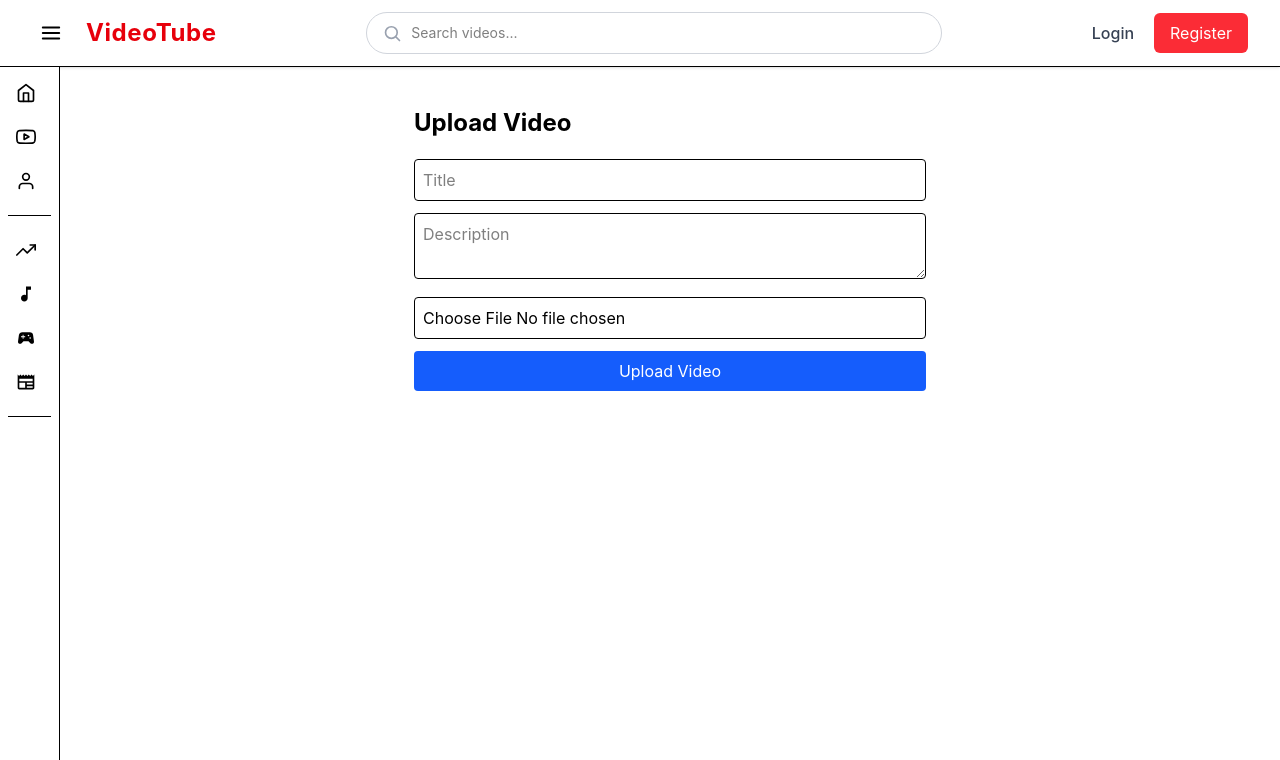
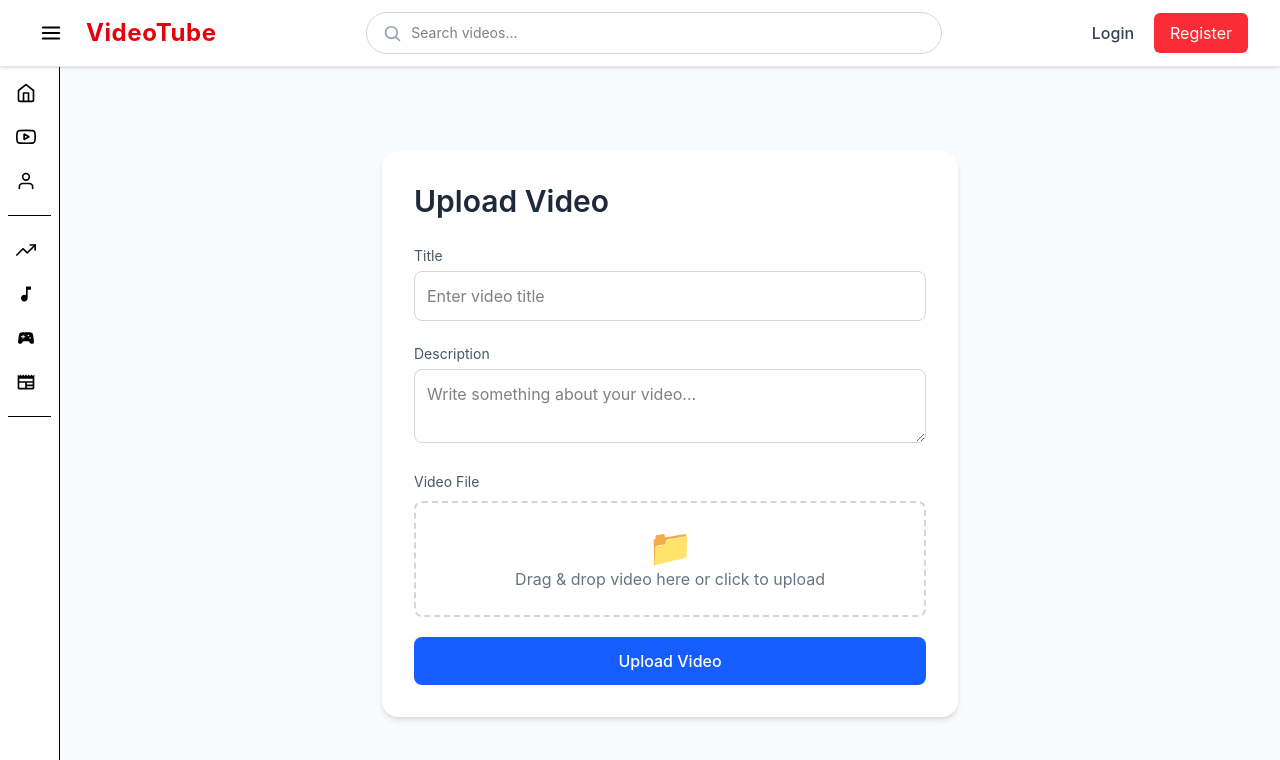
Before and after one commit to Omprapandeep/videostream, a React app in the folder frontend/: page /upload in a window 1280 px wide. Shown: the top 760 px of the page. Built offline with nearby package versions, Linux system fonts and the light colour scheme; the HTML template or start-up script is replaced by a standard one.

Commit message:
ui improvement upload drag drop

```diff
--- a/frontend/src/components/Navbar.jsx
+++ b/frontend/src/components/Navbar.jsx
@@ -56,14 +56,14 @@ const Navbar = ({ toggle }) => {
   }
 
   return (
-    <nav className='bg-white border-b shadow-sm px-4 md:px-8 py-3 flex items-center justify-between'>
+    <nav className='bg-white/50  backdrop-blur-md border-b border-gray-200 sticky top-0 z-20 shadow-sm px-4 md:px-8 py-3 flex items-center justify-between'>
 
       <div className="flex items-center gap-4">
 
         {/* Hamburger (desktop only) */}
         <button
           onClick={toggle}
-          className="hidden md:block p-2 hover:bg-gray-200 rounded-full"
+          className="hidden cursor-pointer md:block p-2 hover:bg-gray-200 rounded-full"
         >
           <FiMenu size={22} />
         </button>
@@ -80,7 +80,7 @@ const Navbar = ({ toggle }) => {
       <div className="flex-1 max-w-xl mx-8">
         <div className="relative" onClick={(e) => e.stopPropagation()}>{/*  //event bubbling */}
           {suggestions.length > 0 && (
-            <div className="absolute top-full left-0 w-full bg-white border mt-1 rounded-md shadow-lg z-50">
+            <div className="absolute top-full left-0 w-full bg-white/95 backdrop-blur-md border mt-1 rounded-md shadow-lg z-50">
 
               {suggestions.map((video) => (
                 <div
@@ -151,7 +151,7 @@ const Navbar = ({ toggle }) => {
             {/* Upload */}
             <Link
               to="/upload"
-              className="hidden sm:flex items-center gap-2 bg-blue-600 text-white px-3 py-2 rounded-md text-sm"
+              className="hidden sm:flex items-center gap-2 bg-blue-600 text-white px-3 py-2 rounded-md text-sm hover:bg-blue-700 transition"
             >
               <FiUpload size={16} />
               <span className="hidden md:block">Upload</span>
--- a/frontend/src/components/Sidebar.jsx
+++ b/frontend/src/components/Sidebar.jsx
@@ -68,7 +68,7 @@ const Sidebar = ({ open }) => {
     };
 
     return (
-        <div className="bg-white h-[calc(100vh-67px)] sticky top-16 overflow-y-auto border-r p-2">
+        <div className="bg-white h-full  overflow-y-auto border-r p-2">
 
             {/* 🔹 Main Menu */}
             <div className="flex flex-col gap-2">
--- a/frontend/src/layouts/Mainlayout.jsx
+++ b/frontend/src/layouts/Mainlayout.jsx
@@ -6,17 +6,17 @@ const MainLayout = ({ children }) => {
   const [open, setOpen] = useState(false);
 
   return (
-    <div>
+    <div >
 
       {/* ✅ Navbar FULL WIDTH */}
       <Navbar toggle={() => setOpen(!open)} />
 
       {/* ✅ Below Navbar Layout */}
-      <div className="flex">
+      <div className="flex h-[calc(100vh-67px)] overflow-hidden">
 
         {/* Sidebar */}
         <div
-          className={`hidden md:block h-[calc(100vh-66.5px)] ${
+          className={`hidden md:block h-full overflow-y-auto ${
             open ? "w-56" : "w-15"
           } transition-all duration-200`}
         >
@@ -24,7 +24,7 @@ const MainLayout = ({ children }) => {
         </div>
 
         {/* Main Content */}
-        <div className="flex-1 overflow-hidden">
+        <div className="flex-1 overflow-y-auto custom-scrollbar">
           {children}
         </div>
 
--- a/frontend/src/pages/Feedpage.jsx
+++ b/frontend/src/pages/Feedpage.jsx
@@ -78,7 +78,7 @@ const Feed = () => {
     }, [, hasMore, loading]);
 
     return (
-        <div className="p-6 h-[calc(100vh-66.5px)] overflow-y-auto custom-scrollbar">
+        <div className="p-6  ">
 
             <h1 className="text-2xl font-semibold mb-4 text-gray-800">
                 Subscribed Feed
--- a/frontend/src/pages/Home.jsx
+++ b/frontend/src/pages/Home.jsx
@@ -68,7 +68,7 @@ const Home = () => {
           </div>
 
         ) : (
-          <div className='p-6 grid grid-cols-1 md:grid-cols-3 lg:grid-cols-4 gap-6'>
+          <div className='p-6 grid   grid-cols-1 md:grid-cols-3 lg:grid-cols-4 gap-6'>
             {
               videos.map((video) => {
                 return <VideoCard key={video._id} video={video} />
--- a/frontend/src/pages/Mychannel.jsx
+++ b/frontend/src/pages/Mychannel.jsx
@@ -1,6 +1,7 @@
 import React, { useEffect, useState } from "react";
 import api from "../services/api";
 import { FaTrash, FaEdit, FaEye, FaVideo } from "react-icons/fa";
+import { Link } from "react-router-dom";
 
 const Mychannel = () => {
   const [videos, setvideos] = useState([]);
@@ -67,182 +68,160 @@ const Mychannel = () => {
   }
 
 return (
-    <div className="p-8 max-w-6xl mx-auto">
+  <div className="p-4 md:p-8 max-w-7xl mx-auto">
 
-      {/* Channel Header */}
-      <div className="bg-white rounded-xl shadow-md p-6 mb-8 flex items-center justify-between">
+    {/* 🔥 Header */}
+    <div className="flex items-center justify-between mb-8">
 
       <div className="flex items-center gap-4">
-
-          <div className="w-14 h-14 rounded-full bg-red-500 text-white flex items-center justify-center text-xl font-bold">
+        <div className="w-14 h-14 rounded-full bg-linear-to-br from-red-500 to-red-600 text-white flex items-center justify-center text-2xl font-bold shadow">
           {user?.username?.charAt(0).toUpperCase()}
         </div>
 
         <div>
-            <h1 className="text-xl font-semibold text-gray-800">
+          <h1 className="text-xl font-semibold text-gray-900">
             {user?.username}
           </h1>
-
-            <p className="text-sm text-gray-500 flex items-center gap-1">
-              <FaVideo className="text-gray-400" />
-              {videos.length} Videos Uploaded
+          <p className="text-sm text-gray-500">
+            {videos.length} videos uploaded
           </p>
         </div>
       </div>
 
     </div>
 
+    {/* 🔥 Videos Grid */}
+    <div className="grid grid-cols-1 md:grid-cols-2 xl:grid-cols-3 gap-9">
 
-      {/* Videos Section */}
-      <div className="bg-white rounded-xl shadow-md overflow-hidden">
-
-        {/* Table Header */}
-        <div className="grid grid-cols-4 px-6 py-4 bg-gray-50 text-sm font-semibold text-gray-600 border-b">
-          <span>Video</span>
-          <span>Views</span>
-          <span>Date</span>
-          <span className="text-right">Actions</span>
-        </div>
-
-        {/* Videos List */}
       {videos.map((video) => (
 
-          <div
-            key={video._id}
-            className="grid grid-cols-4 items-center px-6 py-4 border-b hover:bg-gray-50 transition duration-200"
-          >
+       <Link to={`/video/${video._id}` } key={video._id} >
 
-            {/* Video Info */}
-            <div className="flex gap-4 items-center">
+        <div className="bg-white rounded-2xl shadow-sm hover:shadow-md transition p-4 flex flex-col gap-3 group" >
 
+          {/* Thumbnail */}
+          <div className="relative cursor-pointer">
             <img
               src={video.thumbnailUrl}
               alt="thumbnail"
-                className="w-32 h-18 object-cover rounded-md shadow-sm"
+              className="w-full h-45 object-cover rounded-xl"
             />
 
-              <div className="flex flex-col">
-
-                <span className="text-sm font-semibold text-gray-800">
-                  {video.title}
+            {/* Hover overlay */}
+            <div className="absolute inset-0 bg-black/0 group-hover:bg-black/30 transition rounded-xl flex items-center justify-center">
+              <span className="text-white opacity-0 group-hover:opacity-100 transition text-sm">
+                View
               </span>
-
-
             </div>
           </div>
 
+          {/* Title */}
+          <h2 className="text-sm font-semibold text-gray-800 line-clamp-2">
+            {video.title}
+          </h2>
 
-            {/* Views */}
-            <span className="text-sm text-gray-600 font-medium flex items-center gap-2">
-              <FaEye className="text-gray-400" />
-              {video.views}
+          {/* Meta */}
+          <div className="flex justify-between text-xs text-gray-500">
+            <span className="flex items-center gap-1">
+              <FaEye /> {video.views}
             </span>
-
-
-            {/* Date */}
-            <span className="text-sm text-gray-500">
+            <span>
               {new Date(video.createdAt).toLocaleDateString()}
             </span>
-
+          </div>
 
           {/* Actions */}
-            <div className="flex gap-2 justify-end">
+          <div className="flex gap-2 mt-2">
 
-              {/* Edit Button */}
+            {/* Edit */}
             <button
-                onClick={() => handleedit(video)}
-                className="flex items-center gap-1 px-3 py-1.5 text-xs font-medium text-blue-600 bg-blue-100 rounded-md hover:bg-blue-200 transition cursor-pointer"
+              onClick={(e) => {e.preventDefault(); handleedit(video);}}
+              className="flex-1 flex items-center justify-center gap-2 py-2 rounded-lg text-sm font-medium bg-gray-100 hover:bg-gray-200 transition cursor-pointer"
             >
               <FaEdit />
               Edit
             </button>
 
-              {/* Delete Button */}
+            {/* Delete */}
             <button
-                onClick={() => deletevideo(video._id)}
+              onClick={(e) => {e.preventDefault(); deletevideo(video._id);}}
               disabled={deletingid === video._id}
-                className="flex items-center gap-1 px-3 py-1.5 text-xs font-medium text-red-600 bg-red-100 rounded-md hover:bg-red-200 transition cursor-pointer"
+              className="flex-1 flex items-center justify-center gap-2 py-2 rounded-lg text-sm font-medium bg-red-100 text-red-600 hover:bg-red-200 transition cursor-pointer"
             >
               <FaTrash />
-                {deletingid === video._id ? "Deleting..." : "Delete"}
+              {deletingid === video._id ? "..." : "Delete"}
             </button>
 
           </div>
 
         </div>
+
+        </Link>
       ))}
+
+    </div>
 
     {/* Empty State */}
     {videos.length === 0 && (
-          <div className="text-center py-16 text-gray-500">
+      <div className="text-center py-20 text-gray-500">
 
-            <FaVideo className="text-4xl mx-auto mb-3 text-gray-300" />
+        <FaVideo className="text-5xl mx-auto mb-4 text-gray-300" />
 
         <p className="text-lg font-medium">
           No videos uploaded yet
         </p>
 
-            <p className="text-sm text-gray-400">
-              Upload your first video to get started
+        <p className="text-sm text-gray-400 mt-1">
+          Upload your first video 🚀
         </p>
 
       </div>
     )}
 
-      </div>
+    {/* 🔥 Modal */}
+    {showmodal && (
+      <div className="fixed inset-0 z-50 flex items-center justify-center px-4">
 
-      {/* popup */}
-      {showmodal && (
-        <div className="fixed inset-0 z-50 flex items-center justify-center">
-
-          {/* Background overlay */}
         <div
-            className="absolute inset-0 bg-black/40 backdrop-blur-sm"
+          className="absolute inset-0 bg-black/50 backdrop-blur-sm"
           onClick={() => setshowmodal(false)}
         />
 
-          {/* Modal Card */}
-          <div className="relative w-100  bg-white  p-6 rounded-2xl shadow-2xl transform transition-all scale-100">
+        <div className="relative w-full max-w-md bg-white p-6 rounded-2xl shadow-xl">
 
-            {/* Title */}
           <h2 className="text-xl font-semibold mb-4 text-gray-800">
             Edit Video
           </h2>
 
-            {/* Input */}
-            <div className="text-sm" >Title</div>
+          <label className="text-sm text-gray-600">Title</label>
           <input
             type="text"
             value={title}
             onChange={(e) => settitle(e.target.value)}
-              className="w-full border border-gray-300 focus:border-blue-500 focus:ring-2 focus:ring-blue-200 outline-none p-2 rounded-md mb-3 transition"
-              placeholder="Enter title"
+            className="w-full mt-1 mb-3 border border-gray-300 focus:ring-2 focus:ring-blue-500 p-2.5 rounded-lg outline-none"
           />
 
-            {/* Textarea */}
-            <div  className="text-sm">Description</div>
+          <label className="text-sm text-gray-600">Description</label>
           <textarea
             value={description}
             onChange={(e) => setdescription(e.target.value)}
-              className="w-full border border-gray-300 focus:border-blue-500 focus:ring-2 focus:ring-blue-200 outline-none p-2 rounded-md mb-4 transition"
-              placeholder="Enter description"
+            className="w-full mt-1 mb-4 border border-gray-300 focus:ring-2 focus:ring-blue-500 p-2.5 rounded-lg outline-none"
           />
 
-            {/* Buttons */}
           <div className="flex justify-end gap-2">
 
             <button
               onClick={() => setshowmodal(false)}
-                className="px-4 py-1.5 rounded-md bg-gray-200 hover:bg-gray-300 text-sm"
+              className="px-4 py-2 rounded-lg bg-gray-200 hover:bg-gray-300 text-sm cursor-pointer"
             >
               Cancel
             </button>
 
             <button
               onClick={handleupdate}
-                className="px-4 py-1.5 rounded-md bg-blue-500 hover:bg-blue-600 text-white text-sm shadow-md"
+              className="px-4 py-2 rounded-lg bg-blue-600 hover:bg-blue-700 text-white text-sm shadow transition cursor-pointer"
             >
-                Save Changes
+              Save
             </button>
 
           </div>
@@ -250,6 +229,7 @@ const Mychannel = () => {
         </div>
       </div>
     )}
+
   </div>
 );
 };
--- a/frontend/src/pages/UploadVideo.jsx
+++ b/frontend/src/pages/UploadVideo.jsx
@@ -8,7 +8,9 @@ const UploadVideo = () => {
     const [description, setDescription] = useState("");
     const [videoFile, setVideoFile] = useState(null);
     const [loading, setloading] = useState(false);
-    const [progress, setProgress] = useState(0); // NEW
+    const [progress, setProgress] = useState(0);
+    const [dragactive, setdragactive] = useState(false);
+
 
     const handlesubmit = async (e) => {
         e.preventDefault();
@@ -26,8 +28,6 @@ const UploadVideo = () => {
                 headers: {
                     "Content-Type": "multipart/form-data",
                 },
-
-                // NEW (upload progress)
                 onUploadProgress: (progressEvent) => {
                     const percent = Math.round(
                         (progressEvent.loaded * 100) / progressEvent.total
@@ -37,68 +37,150 @@ const UploadVideo = () => {
             });
 
             alert("Video uploaded successfully");
-            console.log(res.data);
 
-        }
-        catch (err) {
+        } catch (err) {
             console.log(err);
             alert("Error uploading video");
-        }
-        finally {
+        } finally {
             setloading(false);
-            setProgress(0); // reset progress
+            setProgress(0);
         }
     }
 
+
+    const handledragover = (e) => {
+        e.preventDefault();
+        setdragactive(true);
+    }
+
+    const handledragleave = (e) => {
+        e.preventDefault();
+        setdragactive(false);
+    }
+
+    const handledrop = (e) => {
+        e.preventDefault();
+        setdragactive(false);
+
+        const file = e.dataTransfer.files[0];
+
+        if (file && file.type.startsWith("video/")) {
+            setVideoFile(file);
+        } else {
+            alert("Please drop a valid video file");
+        }
+
+    }
+
     return (
-        <div className='max-w-lg mx-auto mt-10'>
+        <div className="min-h-[calc(100vh-67px)] flex items-center justify-center px-4 py-8 bg-gray-50">
 
-            <form onSubmit={handlesubmit}>
+            <div className="w-full max-w-xl bg-white rounded-2xl shadow-md p-6 md:p-8">
 
-                <h1 className="text-2xl font-bold mb-5">Upload Video</h1>
+                {/* Title */}
+                <h1 className="text-2xl md:text-3xl font-semibold mb-6 text-gray-800">
+                    Upload Video
+                </h1>
 
+                <form onSubmit={handlesubmit} className="space-y-5">
+
+                    {/* Title Input */}
+                    <div>
+                        <label className="text-sm text-gray-600">Title</label>
                         <input
                             type="text"
-                    placeholder='Title'
-                    className='border p-2 w-full mb-3 rounded'
+                            placeholder='Enter video title'
+                            className='mt-1 border border-gray-300 p-3 w-full rounded-lg focus:outline-none focus:ring-2 focus:ring-blue-500'
                             value={title}
                             onChange={(e) => setTitle(e.target.value)}
                         />
+                    </div>
 
+                    {/* Description */}
+                    <div>
+                        <label className="text-sm text-gray-600">Description</label>
                         <textarea
-                    placeholder='Description'
-                    className='border p-2 w-full mb-3 rounded'
+                            rows={2}
+                            placeholder='Write something about your video...'
+                            className='mt-1 border border-gray-300 p-3 w-full rounded-lg focus:outline-none focus:ring-2 focus:ring-blue-500'
                             value={description}
                             onChange={(e) => setDescription(e.target.value)}
                         />
+                    </div>
+
+                    {/* File Upload */}
+                    <div>
+                        <label className="text-sm text-gray-600">Video File</label>
+
+                        <div
+                            onDragOver={handledragover}
+                            onDragLeave={handledragleave}
+                            onDrop={handledrop}
+                            onClick={() => document.getElementById("fileinput").click()}
+                            className={`mt-2 border-2 border-dashed p-6 rounded-lg text-center cursor-pointer transition
+                         ${dragactive ? "border-blue-500 bg-blue-50" : "border-gray-300"}
+                         `}
+                        >   {videoFile ? (
+                            <div className="w-full">
+                                <video
+                                    src={URL.createObjectURL(videoFile)}
+                                    controls
+                                    onClick={(e)=>{e.stopPropagation()}}
+                                    className="w-full max-h-64 sm:max-h-72 md:max-h-50 object-contain rounded-lg shadow-sm"
+                                />
+                                <p className="mt-2 text-sm text-gray-600 truncate">
+                                    {videoFile.name}
+                                </p>
+                            </div>
+                        ) : (
+                            <>
+                                {/* Icon */}
+                                <div className="text-4xl">📁</div>
+                                <p className="text-gray-500">
+                                    Drag & drop video here or click to upload
+                                </p>
+                            </>
+
+                        )}
+
+                        </div>
+
+                        {/* Hidden Input */}
 
                         <input
+                            id='fileinput'
                             type="file"
                             accept="video/*"
-                    className='border p-2 w-full mb-3 rounded'
+                            className="hidden"
                             onChange={(e) => setVideoFile(e.target.files[0])}
                         />
+                    </div>
 
+                    {/* Button */}
                     <button
                         type="submit"
                         disabled={loading}
-                    className={`px-4 py-2 rounded text-white w-full
-                    ${loading ? "bg-gray-400 cursor-not-allowed" : "bg-blue-600 hover:bg-blue-700"}`}
+                        className={`w-full py-3 rounded-lg text-white font-medium transition
+                        ${loading
+                                ? "bg-gray-400 cursor-not-allowed"
+                                : "bg-blue-600 hover:bg-blue-700 active:scale-95"
+                            }`}
                     >
                         {loading ? `Uploading ${progress}%` : "Upload Video"}
                     </button>
 
                     {/* Progress Bar */}
                     {loading && (
-                    <div className="w-full bg-gray-200 rounded mt-4 h-3">
+                        <div className="w-full bg-gray-200 rounded-full h-3 overflow-hidden">
                             <div
-                            className="bg-blue-600 h-3 rounded transition-all duration-300"
+                                className="bg-blue-600 h-full transition-all duration-300"
                                 style={{ width: `${progress}%` }}
                             ></div>
                         </div>
                     )}
 
                 </form>
+            </div>
 
         </div>
     )
```
Lines whose indentation alone changed are shown as unchanged.
